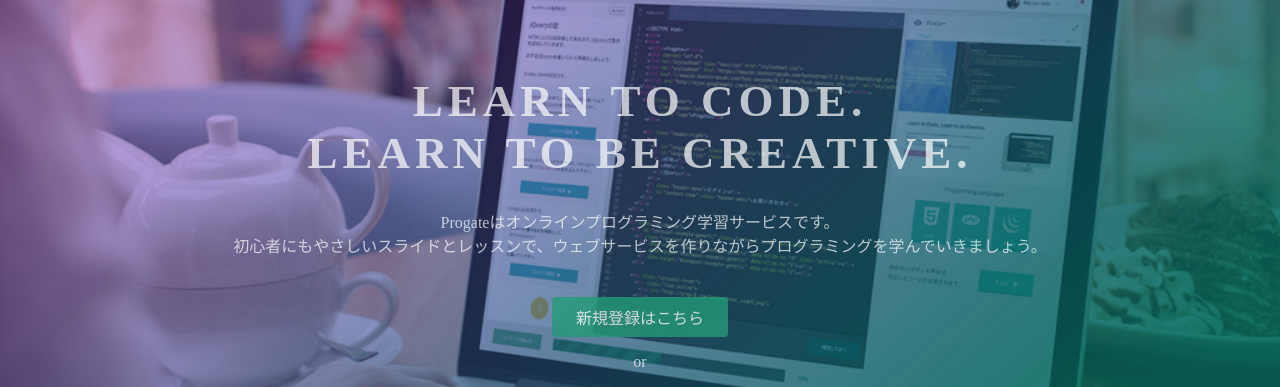
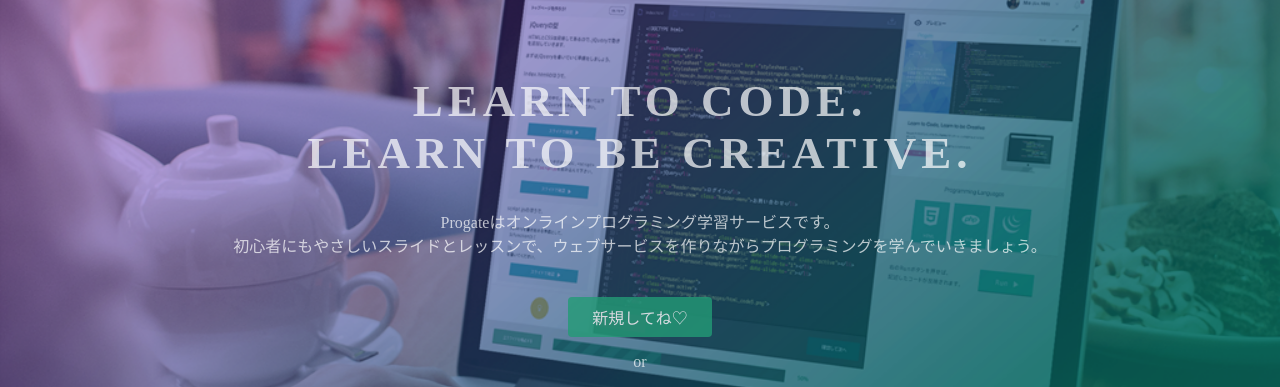
Before and after one commit to ikeshio/ikeshio.github.io, a plain HTML site: page index.html in a window 1280 px wide. Shown: the part 135-522 px from the top of the page. Drawn offline with Linux system fonts and the light colour scheme.

Commit message:
Update index.html

```diff
--- a/index.html
+++ b/index.html
@@ -26,7 +26,7 @@
       <h1>LEARN TO CODE.<br>LEARN TO BE CREATIVE.</h1>
       <p>Progateはオンラインプログラミング学習サービスです。<br>初心者にもやさしいスライドとレッスンで、ウェブサービスを作りながらプログラミングを学んでいきましょう。</p>
       <div class="btn-wrapper">
-        <a href="#" class="btn signup">新規登録はこちら</a>
+        <a href="#" class="btn signup">新規してね♡</a>
         <p>or</p>
         <a href="#" class="btn facebook"><span class="fa fa-facebook"></span>Facebookで登録</a>
         <a href="#" class="btn twitter"><span class="fa fa-twitter"></span>Twitterで登録</a>
```
